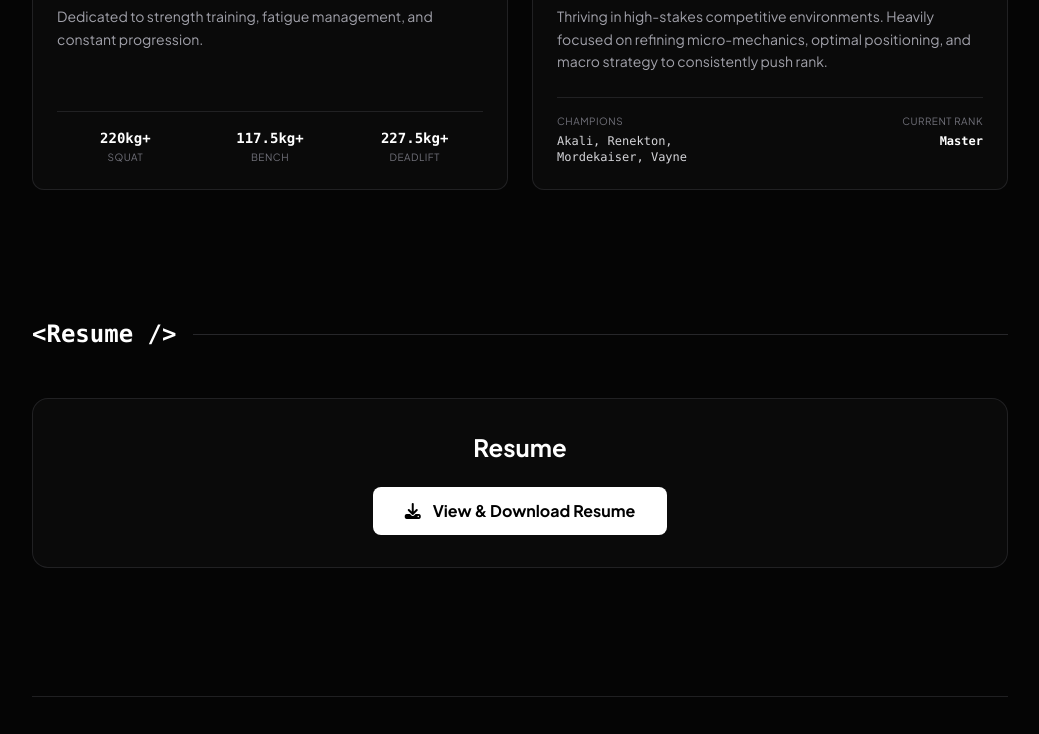
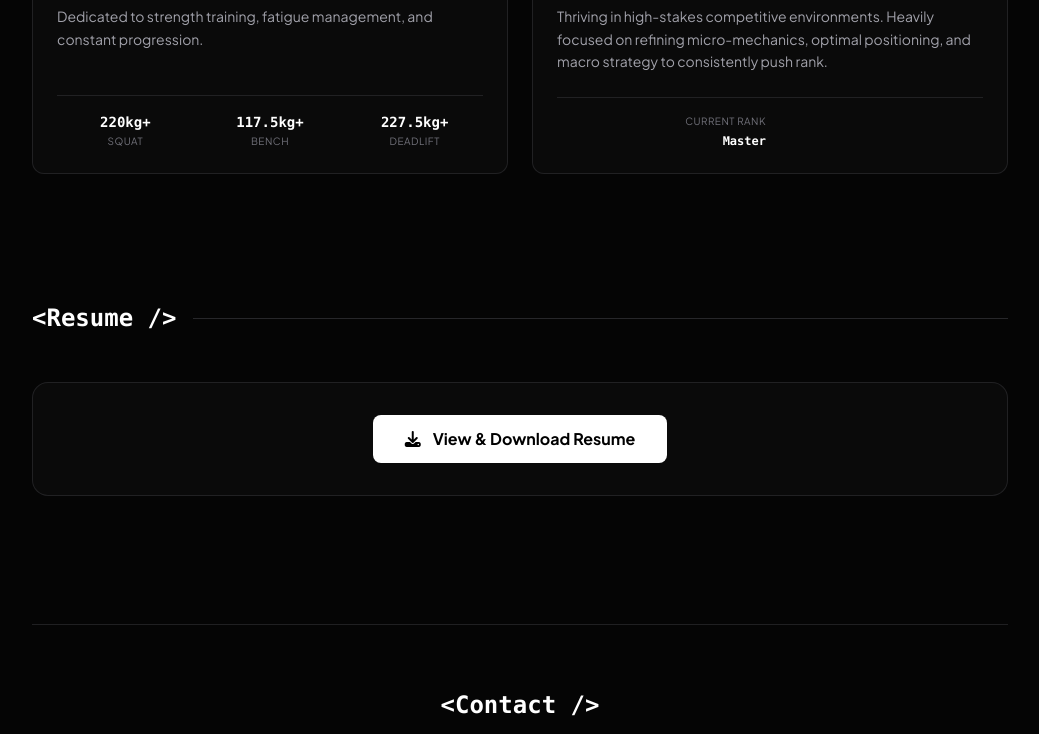
Before and after one commit to yj017/yj017.github.io, a plain HTML site: page index.html in a window 1280 px wide. Shown: the part 3198-3932 px from the top of the page, without its empty margins (120-1159 px from the left). Drawn offline with nearby package versions, Linux system fonts and the light colour scheme.

Commit message:
Update index.html

```diff
--- a/index.html
+++ b/index.html
@@ -323,10 +323,6 @@
                         </p>
                     </div>
                     <div class="grid grid-cols-2 gap-2 pt-4 border-t border-zinc-800/80">
-                        <div class="text-left">
-                            <div class="text-[10px] text-zinc-500 uppercase tracking-wider mb-1">Champions</div>
-                            <div class="text-xs font-mono text-zinc-300">Akali, Renekton, Mordekaiser, Vayne</div>
-                        </div>
                         <div class="text-right">
                             <div class="text-[10px] text-zinc-500 uppercase tracking-wider mb-1">Current Rank</div>
                             <div class="text-xs font-bold text-white font-mono">Master</div>
@@ -343,7 +339,6 @@
             </div>
 
             <div class="bg-darkCard border border-zinc-800/80 rounded-2xl p-8 text-center hover:border-zinc-500 transition-all duration-300">
-                <h4 class="text-2xl font-bold text-white mb-6">Resume</h4>
                 <a href="./resume.pdf" target="_blank" class="inline-flex items-center gap-3 px-8 py-3 bg-white hover:bg-zinc-200 text-black font-bold rounded-lg transition-all duration-300">
                     <i class="fa-solid fa-download"></i> View & Download Resume
                 </a>
```
